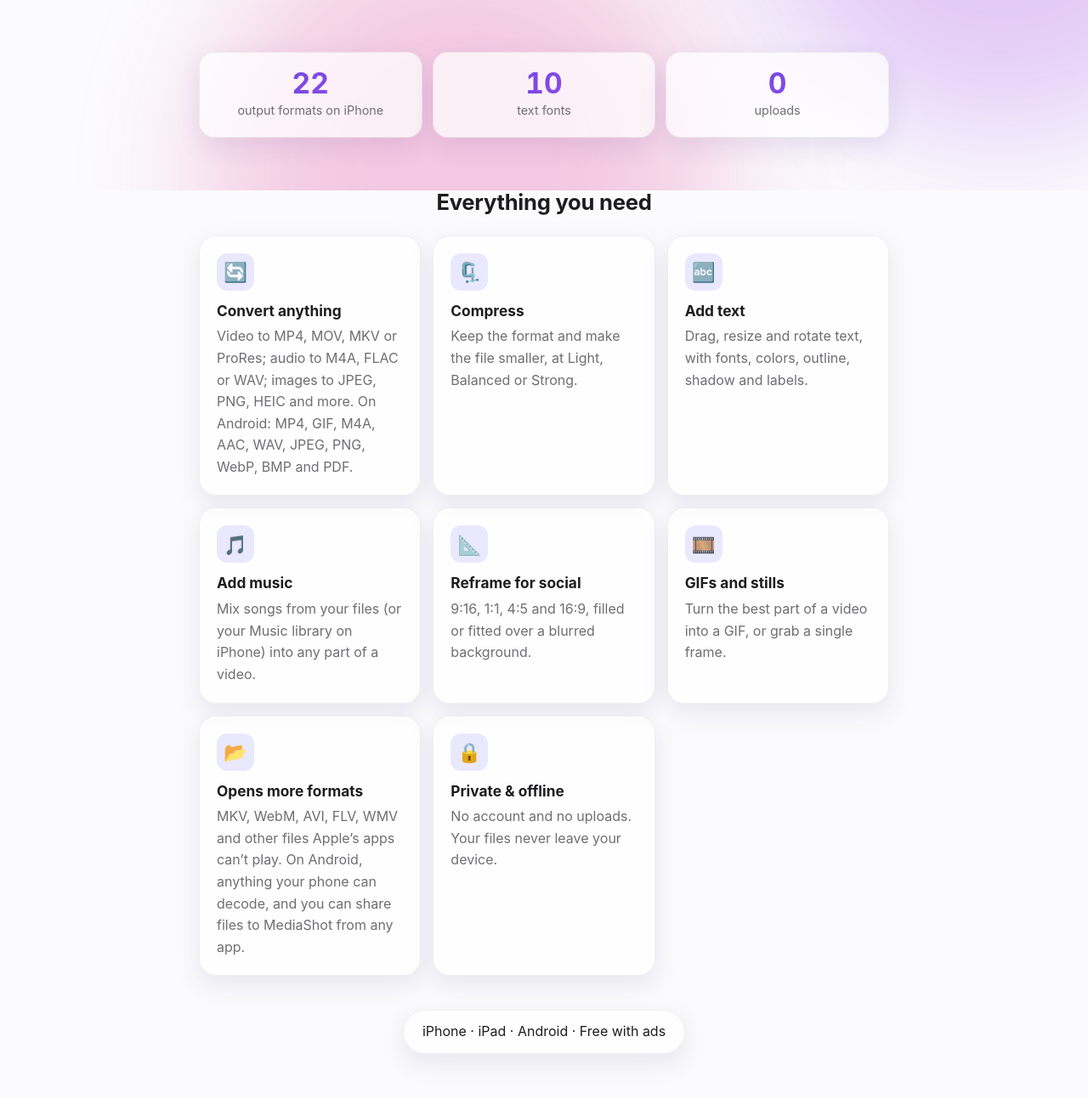
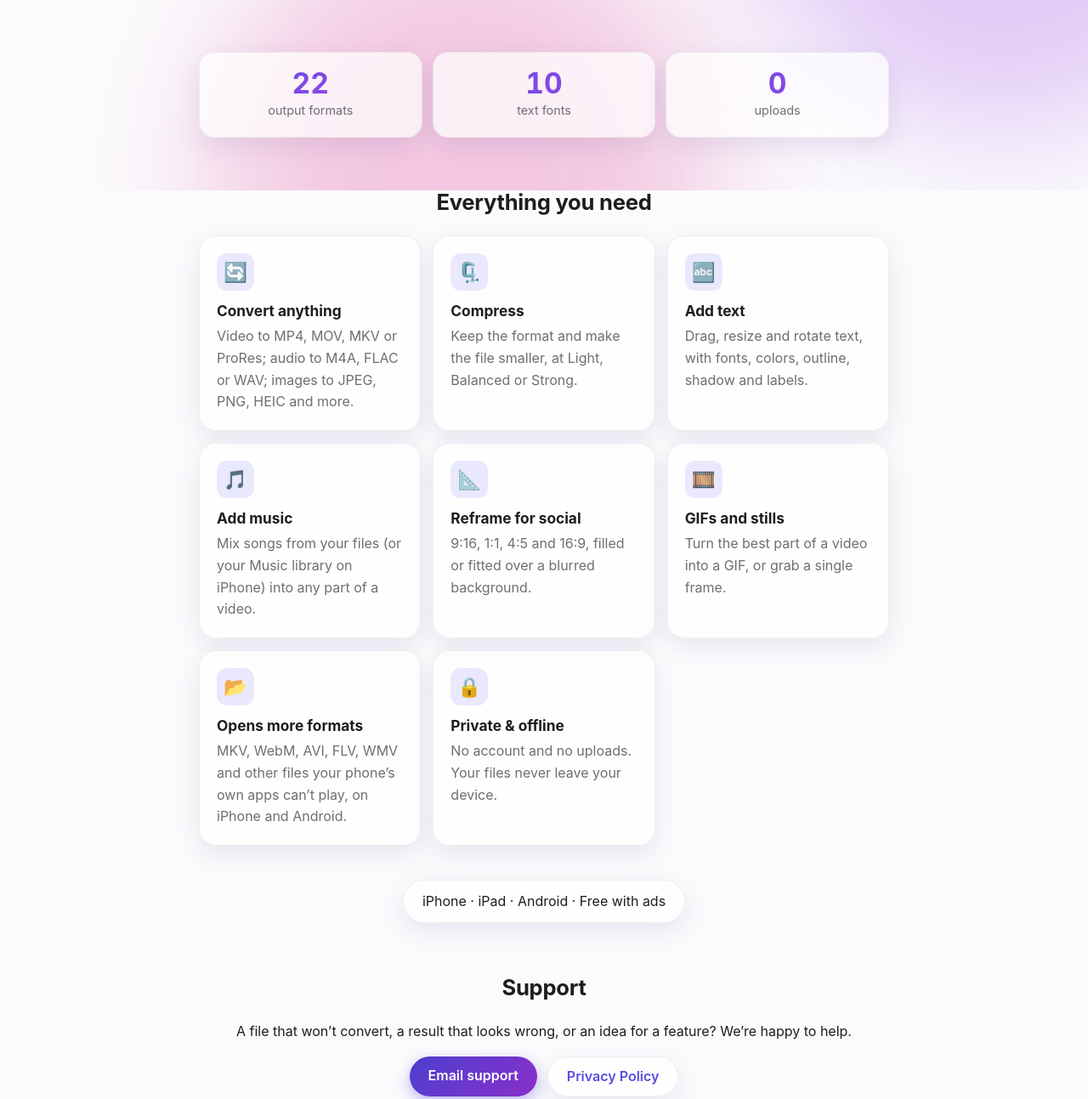
Before and after one commit to Mahdibn/Mahdibn.github.io, a plain HTML site: page mediashot/index.html in a window 1280 px wide. Shown: the part 576-1869 px from the top of the page at 85% size. Drawn offline with Linux system fonts and the light colour scheme.

Commit message:
MediaShot for Android now has the same formats as iPhone

```diff
--- a/mediashot/index.html
+++ b/mediashot/index.html
@@ -30,20 +30,20 @@
   </section>
 
   <div class="stats reveal" data-stagger>
-    <div class="stat"><span class="num" data-count="22">22</span><span class="label">output formats on iPhone</span></div>
+    <div class="stat"><span class="num" data-count="22">22</span><span class="label">output formats</span></div>
     <div class="stat"><span class="num" data-count="10">10</span><span class="label">text fonts</span></div>
     <div class="stat"><span class="num" data-count="0">0</span><span class="label">uploads</span></div>
   </div>
 
   <h2 class="reveal">Everything you need</h2>
   <ul class="features" data-stagger>
-    <li class="card reveal"><span class="emoji" aria-hidden="true">🔄</span><strong>Convert anything</strong><span class="text">Video to MP4, MOV, MKV or ProRes; audio to M4A, FLAC or WAV; images to JPEG, PNG, HEIC and more. On Android: MP4, GIF, M4A, AAC, WAV, JPEG, PNG, WebP, BMP and PDF.</span></li>
+    <li class="card reveal"><span class="emoji" aria-hidden="true">🔄</span><strong>Convert anything</strong><span class="text">Video to MP4, MOV, MKV or ProRes; audio to M4A, FLAC or WAV; images to JPEG, PNG, HEIC and more.</span></li>
     <li class="card reveal"><span class="emoji" aria-hidden="true">🗜️</span><strong>Compress</strong><span class="text">Keep the format and make the file smaller, at Light, Balanced or Strong.</span></li>
     <li class="card reveal"><span class="emoji" aria-hidden="true">🔤</span><strong>Add text</strong><span class="text">Drag, resize and rotate text, with fonts, colors, outline, shadow and labels.</span></li>
     <li class="card reveal"><span class="emoji" aria-hidden="true">🎵</span><strong>Add music</strong><span class="text">Mix songs from your files (or your Music library on iPhone) into any part of a video.</span></li>
     <li class="card reveal"><span class="emoji" aria-hidden="true">📐</span><strong>Reframe for social</strong><span class="text">9:16, 1:1, 4:5 and 16:9, filled or fitted over a blurred background.</span></li>
     <li class="card reveal"><span class="emoji" aria-hidden="true">🎞️</span><strong>GIFs and stills</strong><span class="text">Turn the best part of a video into a GIF, or grab a single frame.</span></li>
-    <li class="card reveal"><span class="emoji" aria-hidden="true">📂</span><strong>Opens more formats</strong><span class="text">MKV, WebM, AVI, FLV, WMV and other files Apple’s apps can’t play. On Android, anything your phone can decode, and you can share files to MediaShot from any app.</span></li>
+    <li class="card reveal"><span class="emoji" aria-hidden="true">📂</span><strong>Opens more formats</strong><span class="text">MKV, WebM, AVI, FLV, WMV and other files your phone’s own apps can’t play, on iPhone and Android.</span></li>
     <li class="card reveal"><span class="emoji" aria-hidden="true">🔒</span><strong>Private &amp; offline</strong><span class="text">No account and no uploads. Your files never leave your device.</span></li>
   </ul>
 
```
Also changed, not shown: mediashot/privacy.html (+1 -1 lines).
